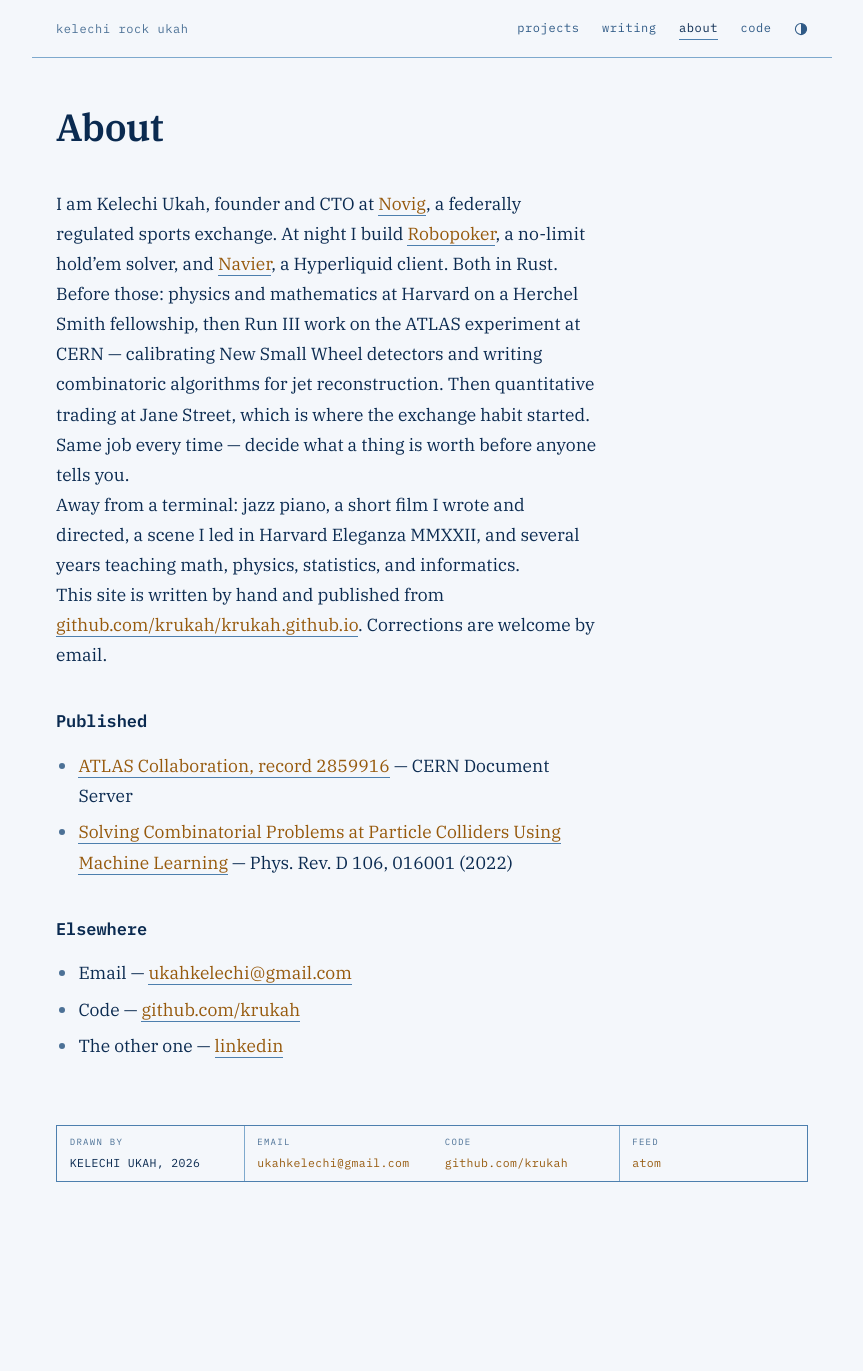
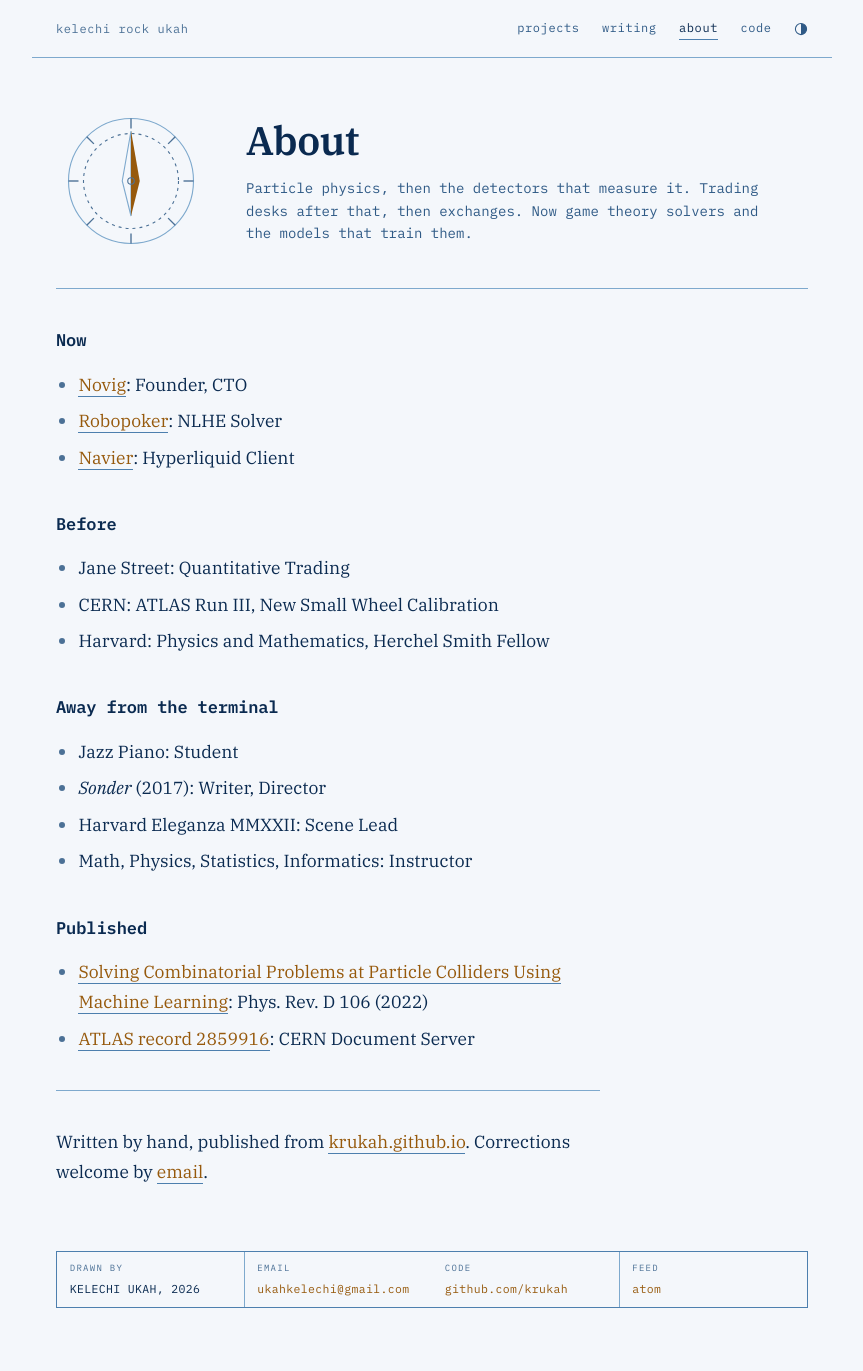
Before and after one commit to krukah/krukah.github.io, a Jekyll site: the page built from about.md, in a window 1280 px wide. Shown: the whole page, without its empty margins (208-1071 px from the left). Built offline with Jekyll 4.4.1, drawn with Linux system fonts in a browser that asks for light colours; before the commit the page ends 1245 px from its top, so only the background shows below that.

Commit message:
rework /about/ as a register
Drop the self-introduction and the paragraph narrative. Sections are
Now / Before / Away from the terminal / Published, and every bullet is
one line in the shape Thing: Role, with the link leading where there is
one.

- The header lead follows the arc instead of asserting a through-line:
  particle physics, detectors, trading desks, exchanges, solvers.
- Sonder (2017) cited by name; scene lead at Eleganza; Rust dropped,
  since the project panels already say it three times.
- New `compass` plate, and _layouts/page.html now takes an optional
  plate and lead so any page can carry a drawing.
- Elsewhere removed. LINKEDIN now appears nowhere on the site.
- .prose first child no longer stacks its top margin on the container
  padding, which was pushing the first heading 5rem down.

Co-Authored-By: Claude Opus 5 (1M context) <noreply@anthropic.com>
Claude-Session: https://claude.ai/code/session_01WKRWbRJxvuzNYtA3TgFuUg

```diff
--- a/_includes/plate.html
+++ b/_includes/plate.html
@@ -12,6 +12,7 @@
 {%- when 'lattice' -%}{% include plates/lattice.svg %}
 {%- when 'keys' -%}{% include plates/keys.svg %}
 {%- when 'reel' -%}{% include plates/reel.svg %}
+{%- when 'compass' -%}{% include plates/compass.svg %}
 {%- else -%}{% include plates/rosette.svg %}
 {%- endcase -%}
 </span>
--- a/_layouts/page.html
+++ b/_layouts/page.html
@@ -2,9 +2,21 @@
 layout: default
 ---
 <div class="wrap">
+  {%- if page.plate %}
+  <header class="post__head">
+    {% include plate.html name=page.plate scale='lg' %}
+    <div>
+      <h1 class="post__title">{{ page.title }}</h1>
+      {%- if page.lead %}
+      <p class="post__sub">{{ page.lead }}</p>
+      {%- endif %}
+    </div>
+  </header>
+  {%- else %}
   <header class="page__head">
     <h1 class="page__title">{{ page.title }}</h1>
   </header>
+  {%- endif %}
   <article class="prose">
     {{ content }}
   </article>
--- a/about.md
+++ b/about.md
@@ -1,42 +1,43 @@
 ---
 layout: page
 title: About
+plate: compass
+lead: >-
+  Particle physics, then the detectors that measure it. Trading desks after
+  that, then exchanges. Now game theory solvers and the models that train
+  them.
 description: >-
   Kelechi Rock Ukah — founder and CTO at Novig, writing about markets,
-  software, physics, and game theory.
+  software, physics, game theory, and film.
 ---
 
-I am Kelechi Ukah, founder and CTO at [Novig](https://novig.com), a
-federally regulated sports exchange. At night I build
-[Robopoker](https://robopoker.io), a no-limit hold'em solver, and
-[Navier](https://github.com/krukah/navier), a Hyperliquid client. Both in
-Rust.
+## Now
 
-Before those: physics and mathematics at Harvard on a Herchel Smith
-fellowship, then Run III work on the ATLAS experiment at CERN — calibrating
-New Small Wheel detectors and writing combinatoric algorithms for jet
-reconstruction. Then quantitative trading at Jane Street, which is where the
-exchange habit started. Same job every time — decide what a thing is worth
-before anyone tells you.
+- [Novig](https://novig.com): Founder, CTO
+- [Robopoker](https://robopoker.io): NLHE Solver
+- [Navier](https://github.com/krukah/navier): Hyperliquid Client
 
-Away from a terminal: jazz piano, a short film I wrote and directed, a scene
-I led in Harvard Eleganza MMXXII, and several years teaching math, physics,
-statistics, and informatics.
+## Before
 
-This site is written by hand and published from
-[github.com/krukah/krukah.github.io](https://github.com/krukah/krukah.github.io).
-Corrections are welcome by email.
+- Jane Street: Quantitative Trading
+- CERN: ATLAS Run III, New Small Wheel Calibration
+- Harvard: Physics and Mathematics, Herchel Smith Fellow
+
+## Away from the terminal
+
+- Jazz Piano: Student
+- *Sonder* (2017): Writer, Director
+- Harvard Eleganza MMXXII: Scene Lead
+- Math, Physics, Statistics, Informatics: Instructor
 
 ## Published
 
-- [ATLAS Collaboration, record
-  2859916](https://cds.cern.ch/record/2859916) — CERN Document Server
 - [Solving Combinatorial Problems at Particle Colliders Using Machine
-  Learning](https://arxiv.org/html/2201.02205v2) — Phys. Rev. D 106, 016001
-  (2022)
+  Learning](https://arxiv.org/html/2201.02205v2): Phys. Rev. D 106 (2022)
+- [ATLAS record 2859916](https://cds.cern.ch/record/2859916): CERN Document Server
 
-## Elsewhere
+---
 
-- Email — [ukahkelechi@gmail.com](mailto:ukahkelechi@gmail.com)
-- Code — [github.com/krukah](https://github.com/krukah)
-- The other one — [linkedin](https://www.linkedin.com/in/kelechi-ukah-692016164/)
+Written by hand, published from
+[krukah.github.io](https://github.com/krukah/krukah.github.io). Corrections
+welcome by [email](mailto:ukahkelechi@gmail.com).
--- a/assets/css/main.css
+++ b/assets/css/main.css
@@ -241,6 +241,7 @@ main{position:relative}
 .prose a:hover{border-bottom-color:var(--hot)}
 .prose h2,.prose h3{font-family:var(--mono); font-weight:600; line-height:1.3;
   letter-spacing:-.005em; margin-top:2.5rem}
+.prose > :first-child{margin-top:0}
 .prose h2{font-size:17px}
 .prose h3{font-size:15px; color:var(--dim)}
 .prose ul,.prose ol{margin-top:1.15rem; padding-left:1.4rem}
```
Also changed, not shown: _drafts/template.md (+1 -1 lines), _includes/plates/compass.svg (added).
